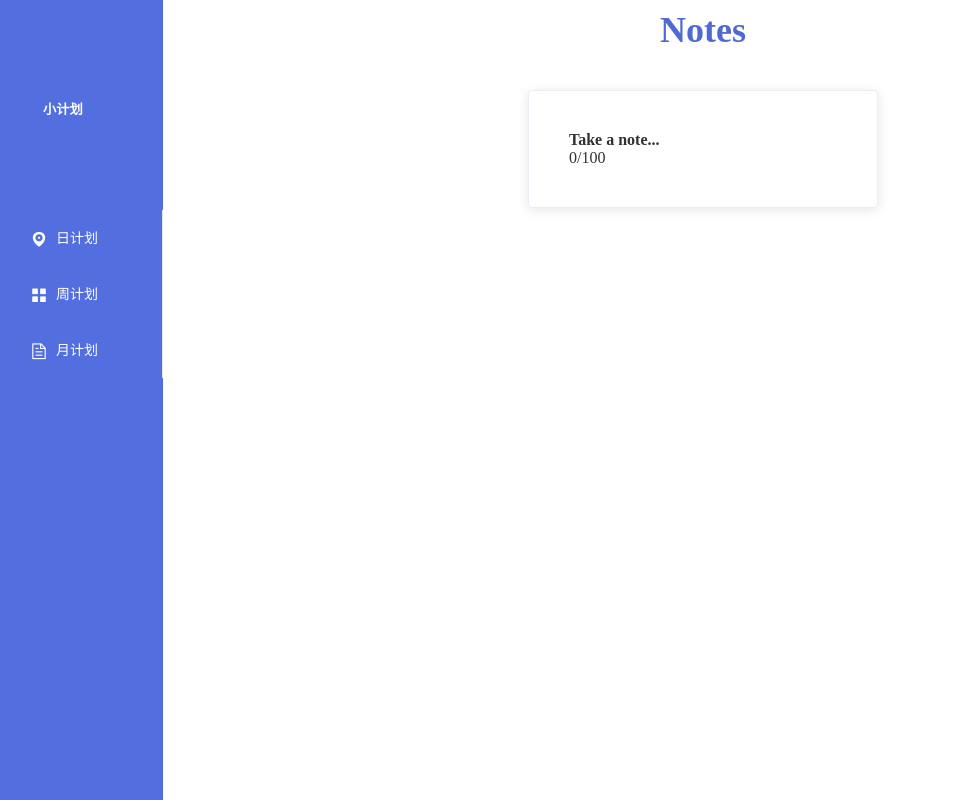
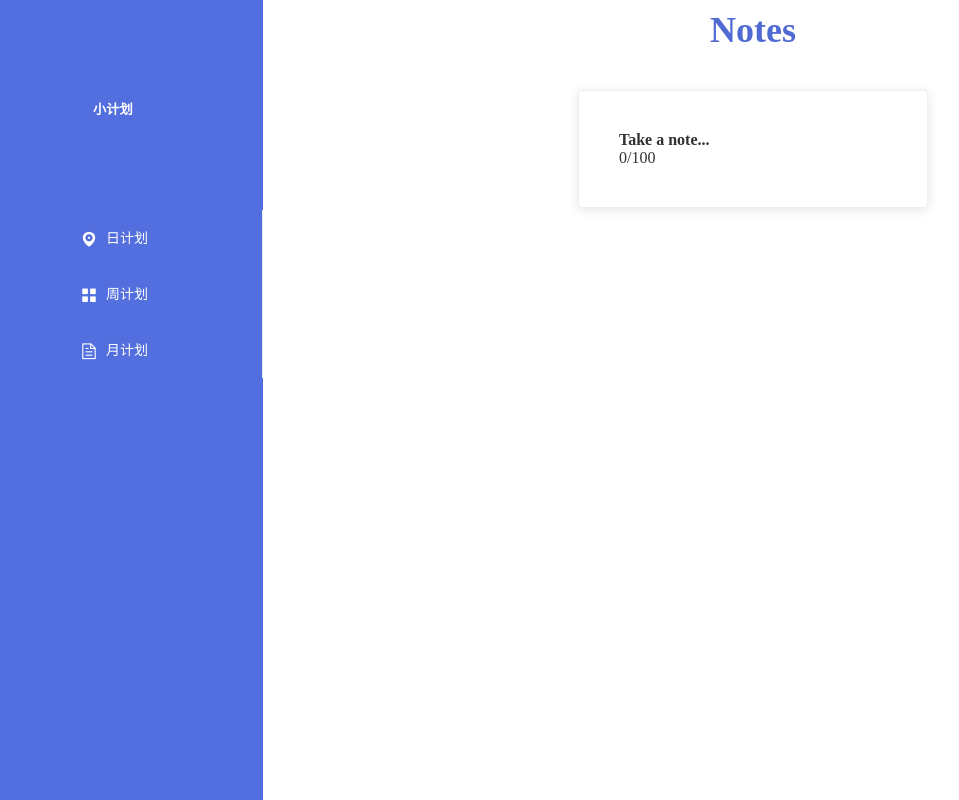
Before and after one commit to Shao-FrontDev/Notes, a Vue app: page /#/daily in a window 1280 px wide. Shown: the whole page, without its empty margins (37-996 px from the left). Built offline with nearby package versions, Linux system fonts and the light colour scheme.

Commit message:
完成了aside 的响应式布局。

```diff
--- a/src/components/Note.vue
+++ b/src/components/Note.vue
@@ -143,8 +143,7 @@ export default {
       this.color = color;
     },
   },
-  computed: {},
-  created() {},
+
 };
 </script>
 
--- a/src/main.js
+++ b/src/main.js
@@ -7,8 +7,20 @@ Vue.config.productionTip = false;
 
 import "./plugins/elementui";
 
-new Vue({
+let _Vue = Vue;
+
+new _Vue({
+  data() {
+    return {
+      msg: "Hello world",
+    };
+  },
+});
+
+const app = new Vue({
   store: store,
   router: router,
   render: (h) => h(App),
-}).$mount("#app");
+});
+
+app.$mount("#app");
--- a/src/views/Main.vue
+++ b/src/views/Main.vue
@@ -1,9 +1,6 @@
 <template>
   <el-container>
-
-    <el-aside width="200px"
-      ><Subheading
-    /></el-aside>
+    <el-aside><Subheading /></el-aside>
     <el-container>
       <el-header><h1>Notes</h1></el-header>
       <el-main>
@@ -47,6 +44,13 @@ h1 {
   color: white;
   text-align: center;
   line-height: 200px;
+  display: none;
+}
+
+@media screen and (min-width: 768px) {
+  .el-aside {
+    display: block;
+  }
 }
 
 .el-container {
```
